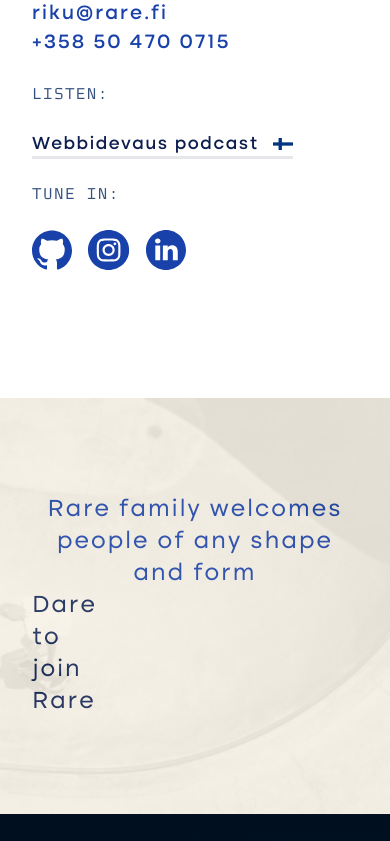
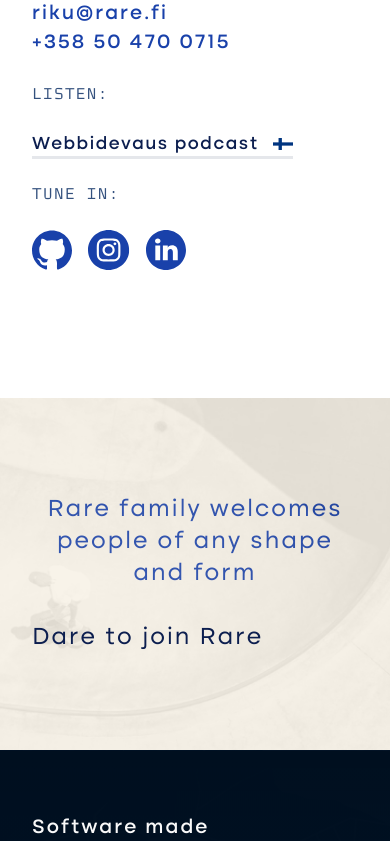
Before and after one commit to rareagency/rare.fi, a Next.js app: page /contact-us in a window 390 px wide. Shown: the part 1156-1997 px from the top of the page. Built offline with nearby package versions, Linux system fonts and the light colour scheme; a small style sheet from the web is missing.

Commit message:
fix: Set Next.js Links according to the new guidelines in 13
https://nextjs.org/docs/messages/invalid-new-link-with-extra-anchor

```diff
--- a/components/Button.tsx
+++ b/components/Button.tsx
@@ -30,10 +30,13 @@ const Button: React.FC<ButtonProps> = ({
   return (
     <>
       {href ? (
-        <Link aria-label={label} href={href}>
-          <a style={style} className={c("button", kind, className)}>
-            {children}
-          </a>
+        <Link
+          aria-label={label}
+          href={href}
+          style={style}
+          className={c("button", kind, className)}
+        >
+          {children}
         </Link>
       ) : (
         <button
--- a/components/ContactUsSection.tsx
+++ b/components/ContactUsSection.tsx
@@ -1,5 +1,4 @@
 import Link from "next/link";
-import React from "react";
 import { c } from "../utils/classnames";
 import Button from "./Button";
 import JourneyCircle from "./JourneyCircle";
@@ -81,7 +80,6 @@ const ContactUs = () => {
 
       <div className="col-all flex items-center justify-center text-center">
         <Link href="/contact-us">
-          <a>
           <Button
             label="Book our first no-obligation chat"
             className="mt-10"
@@ -89,7 +87,6 @@ const ContactUs = () => {
           >
             Book our first no&#8209;obligation chat
           </Button>
-          </a>
         </Link>
       </div>
     </section>
--- a/components/CookieConsent.tsx
+++ b/components/CookieConsent.tsx
@@ -1,5 +1,5 @@
 import Link from "next/link";
-import React, { useEffect, useState } from "react";
+import { useEffect, useState } from "react";
 import ReactGA from "react-ga";
 import { hotjar } from "react-hotjar";
 import { getItem, setItem } from "../utils/local-storage";
@@ -45,13 +45,12 @@ const CookieConsent = () => {
           experience of our users.
           <p className="mt-0 md:mt-4">
             Find out more about the cookies we use:{" "}
-            <Link href="/privacy">
-              <a
-                target="_blank"
-                className="text-[#34517E] border-b-2 border-gray-500 hover:text-dark-blue"
-              >
-                Cookie &amp; Privacy policy
-              </a>
+            <Link
+              href="/privacy"
+              target="_blank"
+              className="text-[#34517E] border-b-2 border-gray-500 hover:text-dark-blue"
+            >
+              Cookie &amp; Privacy policy
             </Link>
           </p>
         </div>
--- a/components/Nav/NavBar.tsx
+++ b/components/Nav/NavBar.tsx
@@ -43,8 +43,7 @@ const NavBar: React.FC<{ theme?: "dark" | "light" }> = ({
           userIsScrolled && !menuIsOpen ? "py-4" : "py-16 md:py-6"
         } transition-all duration-300 flex items-center justify-between col-start-2 col-end-8`}
       >
-        <Link href="/">
-          <a className="z-30">
+        <Link href="/" className="z-30">
           <Logo
             kind={
               theme === "dark" || userIsScrolled || menuIsOpen
@@ -53,7 +52,6 @@ const NavBar: React.FC<{ theme?: "dark" | "light" }> = ({
             }
             size={userIsScrolled ? "sm" : "md"}
           />
-          </a>
         </Link>
 
         <section className="space-x-16 text-xl inline-flex lg:hidden">
--- a/components/Nav/NavItem.tsx
+++ b/components/Nav/NavItem.tsx
@@ -1,6 +1,5 @@
-import React from "react";
+import { useRouter } from "next/dist/client/router";
 import Link from "next/link";
-import { useRouter } from "next/dist/client/router";
 import { c } from "../../utils/classnames";
 
 type Props = {
@@ -38,8 +37,8 @@ const NavItem = ({
 
   return (
     <>
-      <Link href={url}>
-        <a className={linkClasses}>{text}</a>
+      <Link href={url} className={linkClasses}>
+        {text}
       </Link>
 
       <style jsx>{`
--- a/components/Stories/BlogPostCard.tsx
+++ b/components/Stories/BlogPostCard.tsx
@@ -20,8 +20,7 @@ const BlogPostCard = ({
   imagePlaceholder,
   href,
 }: StoryProps) => (
-  <Link href={href}>
-    <a className="group block">
+  <Link href={href} className="group block">
     <div className="mb-2">
       {imagePlaceholder ? (
         <AnimatedImage
@@ -47,7 +46,6 @@ const BlogPostCard = ({
     <span className="h4 mt-6 sm:mt-3 sm:text-[14px] group-hover:text-action-purple break-words">
       {header}
     </span>
-    </a>
   </Link>
 );
 
--- a/components/Stories/FeaturedStory.tsx
+++ b/components/Stories/FeaturedStory.tsx
@@ -1,5 +1,4 @@
 import Link from "next/link";
-import React from "react";
 import { Post } from "../../types/blog";
 import { Article } from "../../types/dev-to";
 import { chooseSlug } from "../../utils/blog";
@@ -15,7 +14,6 @@ const FeaturedStory = ({ post }: Props) => (
     className="col-start-2 col-span-6 mt-64 md:mt-32"
   >
     <Link href={`/blog/${chooseSlug(post)}`}>
-      <a>
       <h2 className="h2-small text-dark-blue pb-6">{post.title}</h2>
 
       <p className="flex items-center">
@@ -52,7 +50,6 @@ const FeaturedStory = ({ post }: Props) => (
           />
         )}
       </div>
-      </a>
     </Link>
   </article>
 );
--- a/components/Stories/Story.tsx
+++ b/components/Stories/Story.tsx
@@ -1,6 +1,6 @@
 import { StaticImageData } from "next/image";
 import Link from "next/link";
-import React, { ReactNode } from "react";
+import { ReactNode } from "react";
 import { staticPlaceholder } from "../../utils/blog";
 import { c } from "../../utils/classnames";
 import AnimatedImage from "../AnimatedImage";
@@ -23,8 +23,12 @@ const Story = ({
   link,
   orientation,
 }: StoryProps) => (
-  <Link href={link} aria-label={`Read ${header}`} passHref>
-    <a className="group mt-24 col-all layout-grid md:mt-4 md:pb-2">
+  <Link
+    href={link}
+    aria-label={`Read ${header}`}
+    passHref
+    className="group mt-24 col-all layout-grid md:mt-4 md:pb-2"
+  >
     <div
       className={c(
         "col-span-3 md:col-span-full md:w-full md:px-0 lg:order-2 cursor-pointer",
@@ -69,7 +73,6 @@ const Story = ({
         <CircleButton>Read article</CircleButton>
       </div>
     </div>
-    </a>
   </Link>
 );
 
```
Lines whose indentation alone changed are shown as unchanged.
